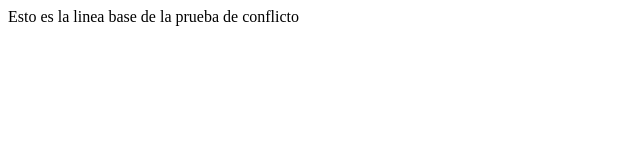
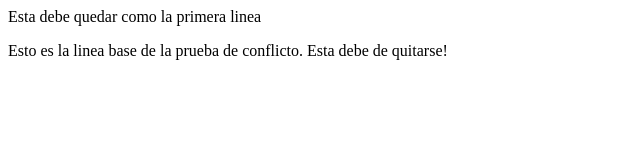
Before and after one commit to kamser/learning-git, a plain HTML site: page index.html in a window 1280 px wide. Shown: the whole page, without its empty margins (0-640 px from the left). Drawn offline with Linux system fonts and the light colour scheme.

Commit message:
Update index.html
nothing special

```diff
--- a/index.html
+++ b/index.html
@@ -8,7 +8,8 @@
 </head>
 
 <body>
-    <p>Esto es la linea base de la prueba de conflicto</p>
+    <p>Esta debe quedar como la primera linea</p>
+    <p>Esto es la linea base de la prueba de conflicto. Esta debe de quitarse!</p>
 </body>
 
 </html>
```
